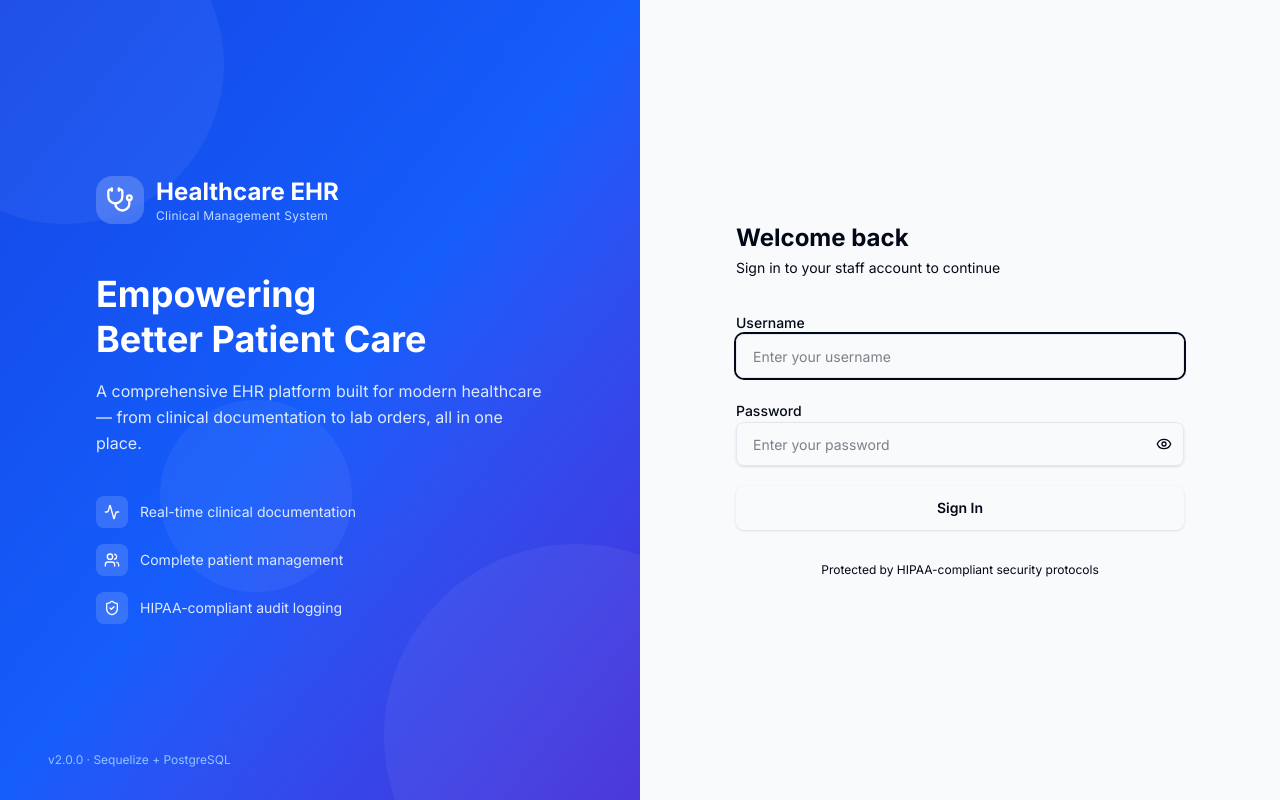
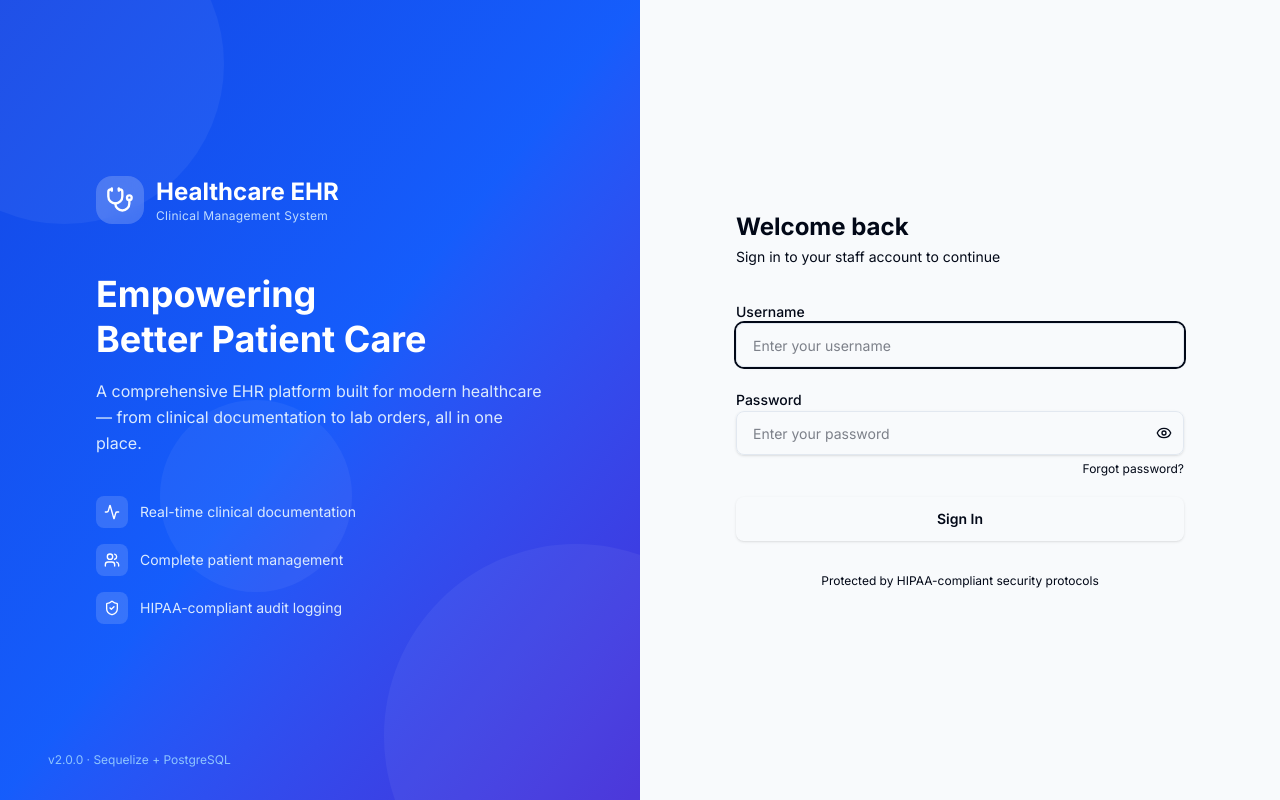
Before and after one commit to AadityaT123/HealthCareEHR, a React app in the folder frontend/: page /login in a window 1280 px wide. Built offline with nearby package versions, Linux system fonts and the light colour scheme; no server answers; the HTML template or start-up script is replaced by a standard one.

Commit message:
feat(frontend/login): add Forgot password link below password field linking to /forgot-password

```diff
--- a/frontend/src/pages/Login.jsx
+++ b/frontend/src/pages/Login.jsx
@@ -1,6 +1,6 @@
 import React, { useState } from 'react';
 import { useDispatch, useSelector } from 'react-redux';
-import { useNavigate } from 'react-router-dom';
+import { useNavigate, Link } from 'react-router-dom';
 import { loginUser } from '../store/slices/authSlice';
 import { Stethoscope, Eye, EyeOff, Loader2, ShieldCheck, Activity, Users } from 'lucide-react';
 
@@ -146,6 +146,9 @@
                   {showPass ? <EyeOff className="h-4 w-4" /> : <Eye className="h-4 w-4" />}
                 </button>
               </div>
+              <div className="flex justify-end mt-1">
+                <Link to="/forgot-password" className="text-xs text-primary hover:underline">Forgot password?</Link>
+              </div>
             </div>
 
             {/* Error */}
```
